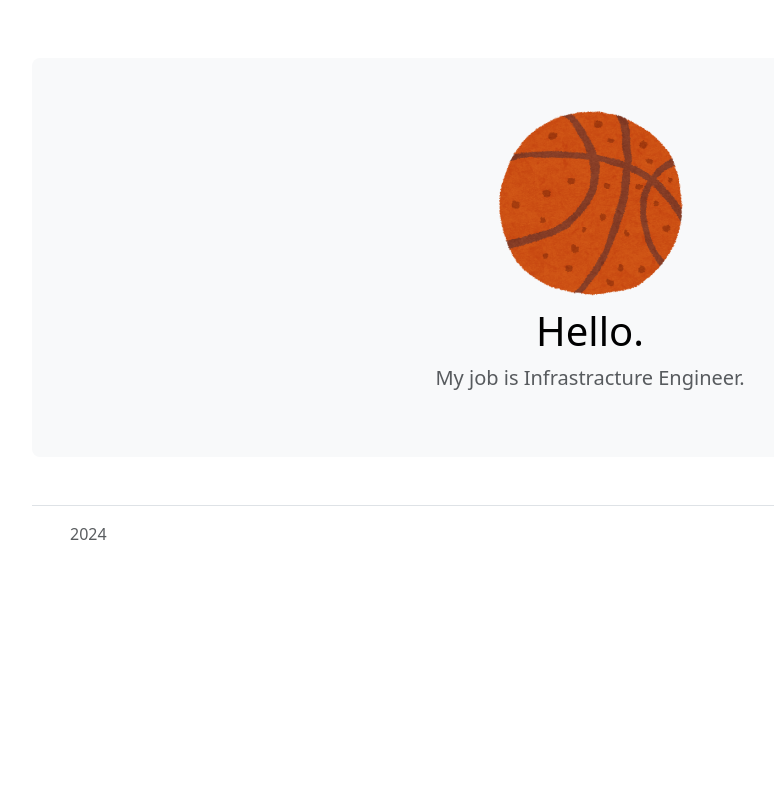
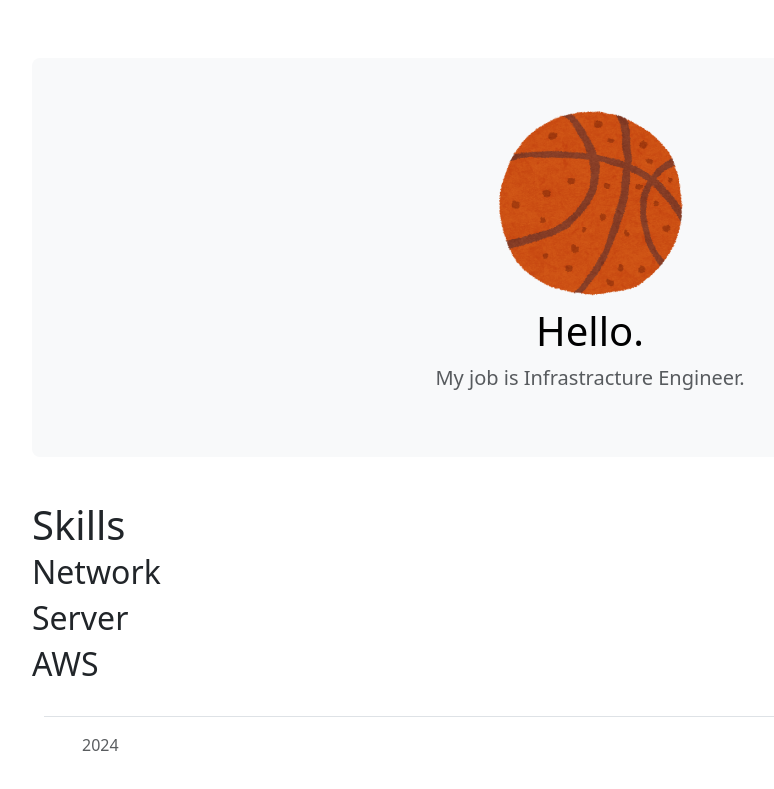
Before and after one commit to shiojojo/portfolio, a plain HTML site: page index.html in a window 1280 px wide. Shown: the part 766-1555 px from the top of the page, without its empty margins (50-824 px from the left). Before the commit the page ends 1352 px from the top, so only its background shows below. Drawn offline with nearby package versions, Linux system fonts and the light colour scheme.

Commit message:
add skills

```diff
--- a/index.html
+++ b/index.html
@@ -28,6 +28,16 @@
           </p>
         </div>
       </div>
+      <div class="container my-5">
+        <div class="row featurette">
+          <div class="col-md-7">
+            <h1 class="featurette-heading fw-normal lh-1">Skills</h2>
+            <h2>Network</h2>
+            <h2>Server</h2>
+            <h2>AWS</h2>
+            </ul>
+        </div>
+      </div>
 
       <div class="container">
         <footer class="d-flex flex-wrap justify-content-between align-items-center py-3 my-4 border-top">
```
